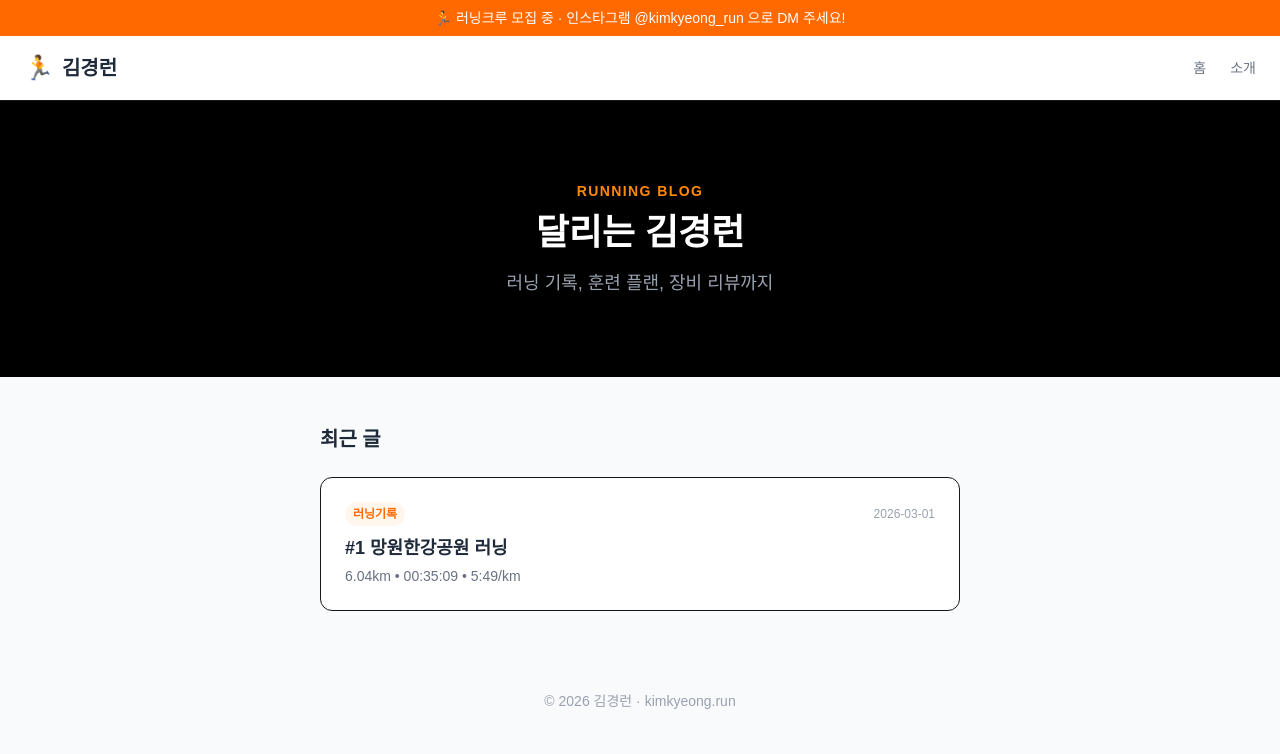
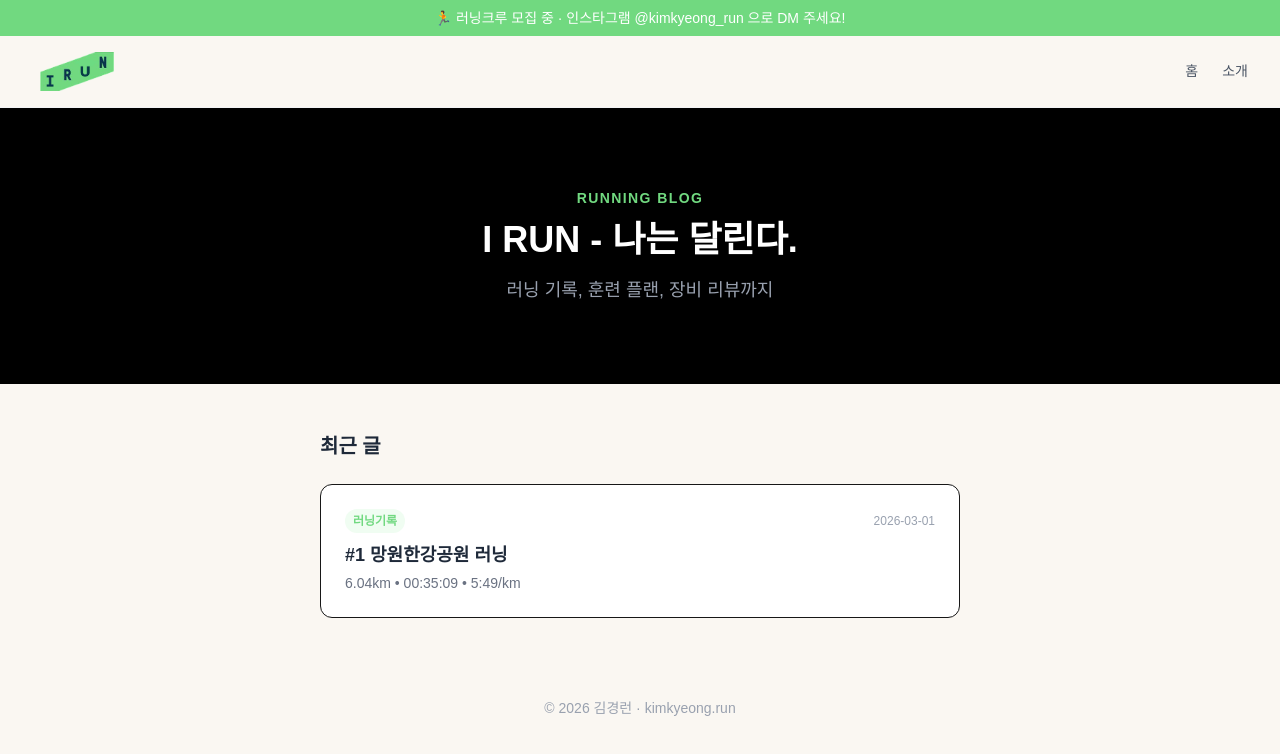
Before and after one commit to kyeongrun/kyeongrun, a Next.js app: page / in a window 1280 px wide. Shown: the top 754 px of the page. Built offline with nearby package versions, Linux system fonts and the light colour scheme.

Commit message:
bgm, 댓글기능추가
bgm, 댓글기능추가

```diff
--- a/src/app/layout.js
+++ b/src/app/layout.js
@@ -1,7 +1,10 @@
 import "./globals.css";
+import Image from "next/image";
+import Link from "next/link";
+import BgmPlayer from "@/components/BgmPlayer";
 
 export const metadata = {
-  title: "김경런",
+  title: "아이런",
   description: "러닝 기록, 훈련 플랜, 장비 리뷰까지",
 };
 
@@ -10,25 +13,39 @@ export default function RootLayout({ children }) {
     <html lang="ko">
       <body>
 
-        {/* 상단 공지 배너 */}
+        {/* 상단 공지 배너 - 인스타그램 링크 */}
         <a
           href="https://www.instagram.com/kimkyeong_run"
-          // 클릭하면 인스타그램 계정으로 이동해요
           target="_blank"
-          // target="_blank" = 새 탭으로 열어요
           rel="noopener noreferrer"
-          // 보안을 위해 추가해요
-          // noopener = 새 탭에서 원본 페이지 접근을 막아요
-          // noreferrer = 이전 페이지 정보를 숨겨요
-          className="block bg-orange-500 text-white text-center text-sm py-2 hover:bg-orange-600 transition"
-          // block = 전체 너비로 표시해요
-          // hover:bg-orange-600 = 마우스 올리면 색이 진해져요
+          className="block bg-[#71D980] text-white text-center text-sm py-2 hover:bg-[#5bc96a] transition"
         >
           🏃 러닝크루 모집 중 · 인스타그램 @kimkyeong_run 으로 DM 주세요!
         </a>
 
+        {/* 헤더 네비게이션 */}
+        <header className="flex items-center justify-between px-8 py-4 border-b border-gray-100 bg-[#FAF7F2]">
+
+          {/* 로고 - Link 사용으로 페이지 리로드 없이 이동 → 음악 유지 */}
+          <Link href="/">
+            <Image
+              src="/logo.png"
+              alt="IRUN 로고"
+              width={90}
+              height={36}
+            />
+          </Link>
+
+          {/* 오른쪽 메뉴 - Link 사용으로 음악 유지 */}
+          <nav className="flex gap-6 text-sm text-gray-600">
+            <Link href="/" className="hover:text-[#5bc96a] transition">홈</Link>
+            <Link href="/about" className="hover:text-[#5bc96a] transition">소개</Link>
+          </nav>
+
+        </header>
+
         {children}
-        {/* children = 각 페이지의 내용이 여기에 들어와요 */}
+        <BgmPlayer />
 
       </body>
     </html>
--- a/src/app/page.js
+++ b/src/app/page.js
@@ -1,30 +1,16 @@
 import { getAllPosts } from "../../lib/posts";
-// 방금 만든 lib/posts.js 에서 getAllPosts 함수를 가져와요
-// src/app/page.js 기준으로 lib 폴더가 두 단계 위에 있어서 ../../ 예요
+import Link from "next/link";
 
 export default function Home() {
   const posts = getAllPosts();
-  // getAllPosts 함수를 실행해서 posts 폴더의 모든 글을 가져와요
 
   return (
-    <main className="min-h-screen bg-gray-50">
-
-      {/* 헤더 */}
-      <header className="bg-white border-b px-6 py-4 flex items-center justify-between">
-        <div className="flex items-center gap-2">
-          <span className="text-2xl">🏃</span>
-          <span className="font-bold text-xl text-gray-800">김경런</span>
-        </div>
-        <nav className="flex gap-6 text-sm text-gray-500">
-          <a href="/" className="hover:text-black transition">홈</a>
-          <a href="/about" className="hover:text-black transition">소개</a>
-        </nav>
-      </header>
+    <main className="min-h-screen bg-[#FAF7F2]">
 
       {/* 히어로 섹션 */}
       <section className="bg-black text-white px-6 py-20 text-center">
-        <p className="text-orange-400 font-semibold mb-3 tracking-widest text-sm">RUNNING BLOG</p>
-        <h1 className="text-4xl font-bold mb-4">달리는 김경런</h1>
+        <p className="text-[#71D980] font-semibold mb-3 tracking-widest text-sm">RUNNING BLOG</p>
+        <h1 className="text-4xl font-bold mb-4">I RUN - 나는 달린다.</h1>
         <p className="text-gray-400 text-lg">러닝 기록, 훈련 플랜, 장비 리뷰까지</p>
       </section>
 
@@ -33,35 +19,27 @@ export default function Home() {
         <h2 className="text-xl font-bold text-gray-800 mb-6">최근 글</h2>
         <div className="flex flex-col gap-4">
           {posts.map((post) => (
-            <a
+            <Link
               key={post.slug}
-              // slug = Markdown 파일명 기반의 고유 ID예요 (first-run 등)
               href={`/posts/${post.slug}`}
-              // 클릭하면 /posts/first-run 같은 상세 페이지로 이동해요
               className="bg-white border rounded-xl p-6 hover:shadow-md transition cursor-pointer"
             >
               <div className="flex items-center justify-between mb-2">
-                <span className="text-xs font-semibold text-orange-500 bg-orange-50 px-2 py-1 rounded-full">
+                <span className="text-xs font-semibold text-[#71D980] bg-[#f0fdf2] px-2 py-1 rounded-full">
                   {post.tag}
-                  {/* Markdown 메타데이터의 tag 값이에요 */}
                 </span>
                 <span className="text-xs text-gray-400">{post.date}</span>
-                {/* Markdown 메타데이터의 date 값이에요 */}
               </div>
               <h3 className="text-lg font-semibold text-gray-800 mb-1">{post.title}</h3>
-              {/* Markdown 메타데이터의 title 값이에요 */}
 
-              {/* 러닝기록 태그인 경우 distance, time, pace 표시 */}
               {post.tag === "러닝기록" ? (
                 <p className="text-gray-500 text-sm">
                   {post.distance} • {post.time} • {post.pace}
-                  {/* Markdown 메타데이터의 distance, time, pace 값이에요 */}
                 </p>
               ) : (
                 <p className="text-gray-500 text-sm">{post.description}</p>
-                // 러닝기록이 아닌 경우 description 을 표시해요
               )}
-            </a>
+            </Link>
           ))}
         </div>
       </section>
```
